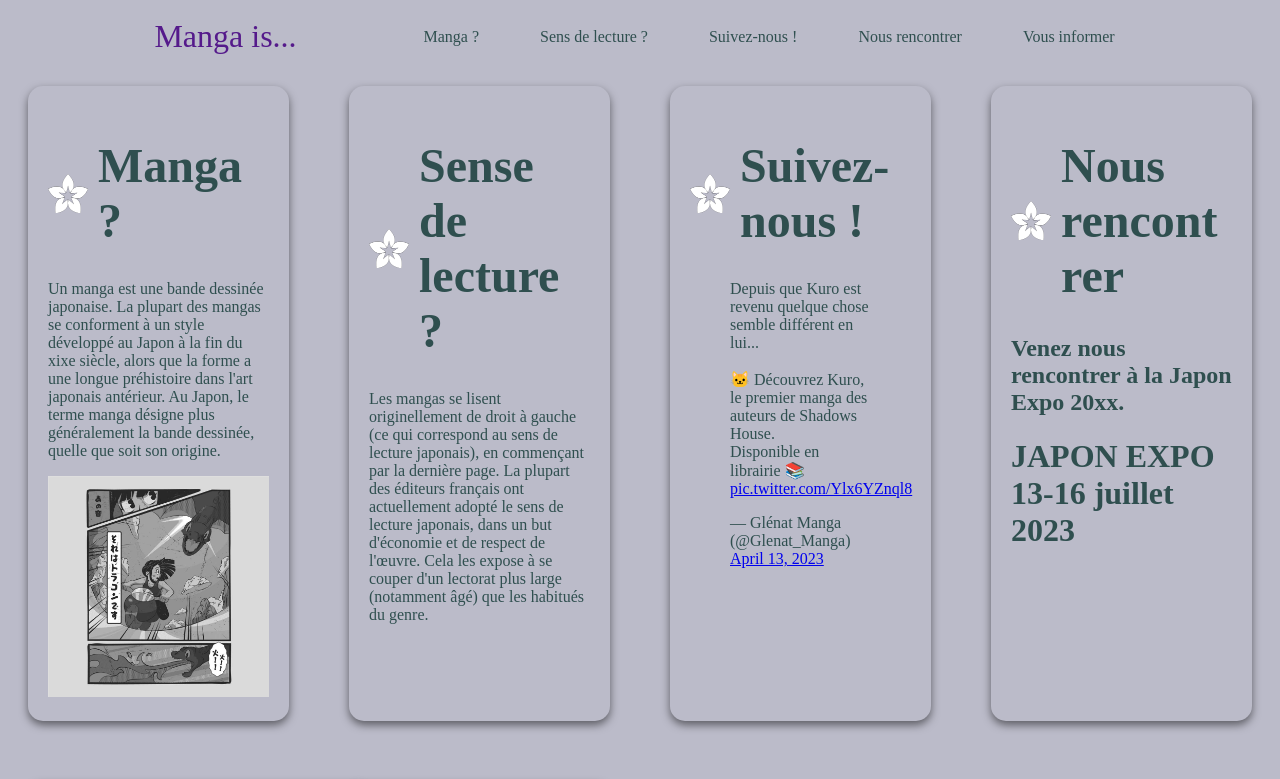
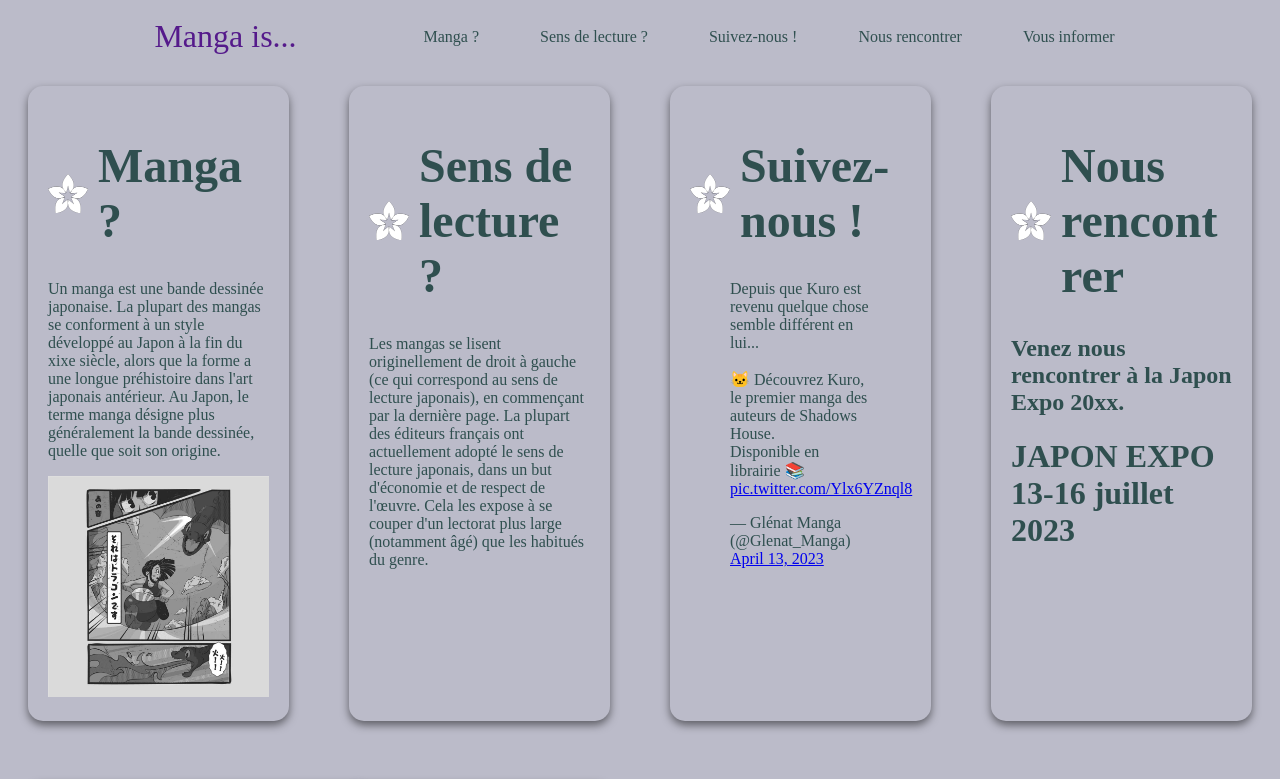
Before and after one commit to 321mask/Manga-site, a plain HTML site: page index.html in a window 1280 px wide. Shown: the top 779 px of the page. Drawn offline with Linux system fonts and the light colour scheme.

Commit message:
Correction de 'Sens de lecture ?'

```diff
--- a/index.html
+++ b/index.html
@@ -40,7 +40,7 @@
       <div class="separator" id="sens-de-lecture">
         <div class="subtitle">
           <img src="/fleur.png" alt="">
-          <h1>Sense de lecture ?</h1>
+          <h1>Sens de lecture ?</h1>
         </div>
         <p>
           Les mangas se lisent originellement de droit à gauche (ce qui
```
